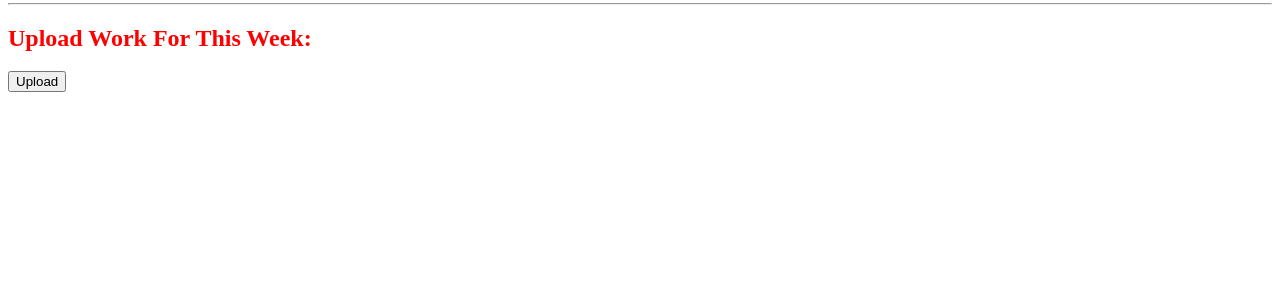
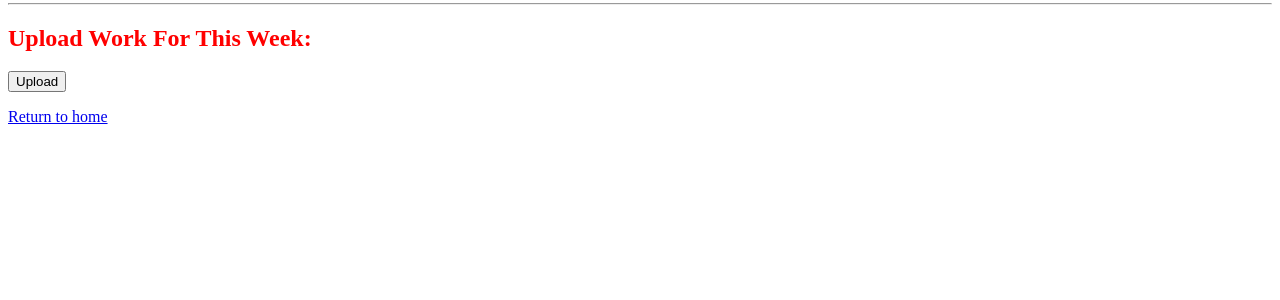
Before and after one commit to karankrsingh/cs628_work_flow, a Django app: template simple-file-upload-master/uploads/core/templates/core/for_student_meeting.html in a window 1280 px wide. Shown: the part 158-458 px from the top of the page. Run offline with Django 3.2, Linux system fonts and the light colour scheme; data comes from the database, SQL or seed files in the repository; the template is opened without the code that fills it: values that come from a table or form of the project are taken from there, most other values are stand-ins (such as "Sample title", 1, 10 or a date in 2020); parts of the project's set-up code (start-up, migrations or seed data) failed here and were passed over.

Commit message:
Final Commit

```diff
--- a/simple-file-upload-master/uploads/core/templates/core/for_student_meeting.html
+++ b/simple-file-upload-master/uploads/core/templates/core/for_student_meeting.html
@@ -34,6 +34,6 @@ $('#auxForm').submit(function () {
     <input type = "hidden", name = "flag", value=True>
     <button type="submit">Upload</button>
   </form>
-
+<p><a href="{% url 'home' %}">Return to home</a></p>
 
 {% endblock %}
```
